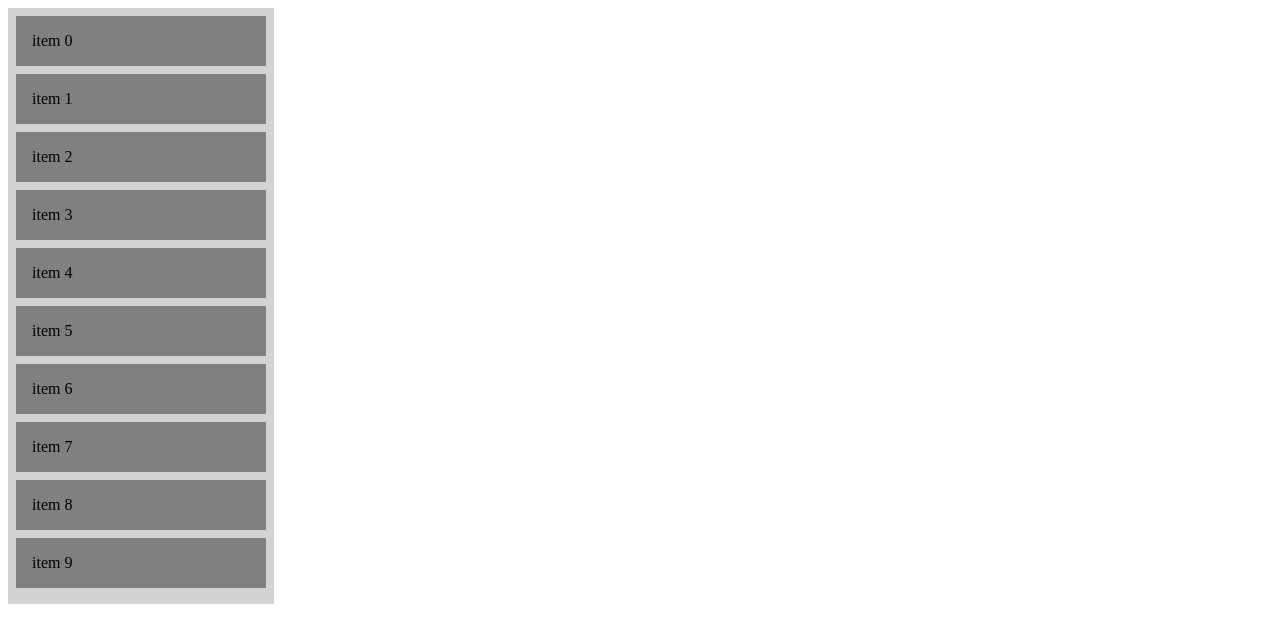
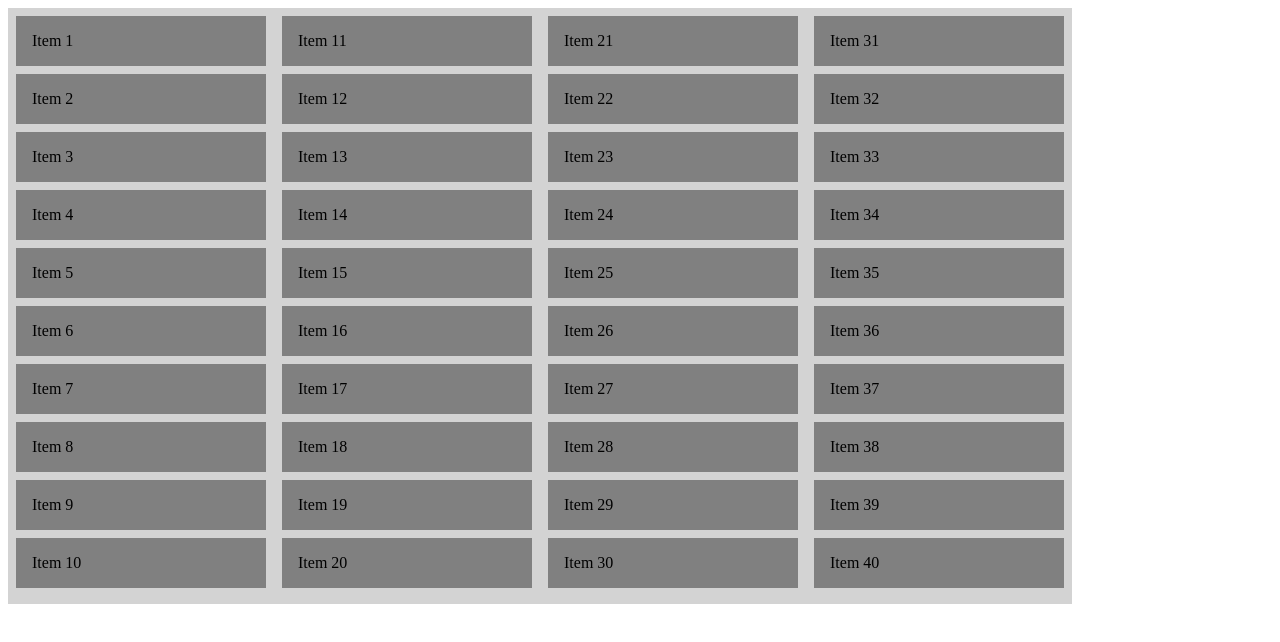
Before and after one commit to DearYuto/dnd, a React app: page / in a window 1280 px wide. Shown: the top 642 px of the page. Built offline with nearby package versions, Linux system fonts and the light colour scheme.

Commit message:
feat: n개 컬럼을 가진 드래그앤드롭 박스 구현

```diff
--- a/src/App.tsx
+++ b/src/App.tsx
@@ -1,76 +1,10 @@
-import { useState, useCallback } from 'react';
-import { DragDropContext, Droppable, Draggable, DropResult } from 'react-beautiful-dnd';
-import { getListStyle } from './styles/getListStyle';
-import { getItemStyle } from './styles/getItemStyle';
-
-type Item = {
-  id: string;
-  content: string;
-};
-
-type Reorder = (list: Item[], startIndex: number, endIndex: number) => Item[];
-type OnDragEnd = (result: DropResult) => void;
+import DragAndDropBoard from './components/DragAndDropBoard';
 
 function App() {
-  const getItems = (count: number): Item[] =>
-    Array.from({ length: count }, (v, k) => k).map((k) => ({
-      id: `item-${k}`,
-      content: `item ${k}`,
-    }));
-
-  const [items, setItems] = useState<Item[]>(getItems(10));
-
-  const reorder: Reorder = (list, startIndex, endIndex) => {
-    const result = Array.from(list);
-    const [removed] = result.splice(startIndex, 1);
-    result.splice(endIndex, 0, removed);
-    return result;
-  };
-
-  const onDragEnd: OnDragEnd = useCallback(
-    (result) => {
-      if (!result.destination) {
-        return;
-      }
-
-      const newItems = reorder(items, result.source.index, result.destination.index);
-
-      setItems(newItems);
-    },
-    [items]
-  );
-
   return (
-    <DragDropContext onDragEnd={onDragEnd}>
-      <Droppable droppableId="droppable">
-        {(provided, snapshot) => (
-          <div
-            {...provided.droppableProps}
-            ref={provided.innerRef}
-            style={getListStyle(snapshot.isDraggingOver)}
-          >
-            {items.map((item, index) => (
-              <Draggable key={item.id} draggableId={item.id} index={index}>
-                {(provided, snapshot) => (
-                  <div
-                    ref={provided.innerRef}
-                    {...provided.draggableProps}
-                    {...provided.dragHandleProps}
-                    style={getItemStyle({
-                      draggableStyle: provided.draggableProps.style,
-                      isDragging: snapshot.isDragging,
-                    })}
-                  >
-                    {item.content}
-                  </div>
-                )}
-              </Draggable>
-            ))}
-            {provided.placeholder}
-          </div>
-        )}
-      </Droppable>
-    </DragDropContext>
+    <>
+      <DragAndDropBoard />
+    </>
   );
 }
 
--- /dev/null
+++ b/src/components/DragAndDropBoard.tsx
@@ -0,0 +1,53 @@
+import { DragDropContext, Draggable, Droppable } from 'react-beautiful-dnd';
+
+import { getItemStyle } from '@/styles/getItemStyle';
+import { getListStyle } from '@/styles/getListStyle';
+
+import { useDragAndDrop } from '@/hooks/useDragAndDrop';
+
+const DragAndDropBoard = () => {
+  const { columns, onDragEnd } = useDragAndDrop();
+
+  return (
+    <>
+      <DragDropContext onDragEnd={onDragEnd}>
+        <div style={{ display: 'flex' }}>
+          {columns.map((column, index) => {
+            return (
+              <Droppable key={`col-${index}`} droppableId={`column${index}`}>
+                {(provided, snapshot) => (
+                  <div
+                    {...provided.droppableProps}
+                    ref={provided.innerRef}
+                    style={getListStyle(snapshot.isDraggingOver)}
+                  >
+                    {column.map((item, index) => (
+                      <Draggable key={item.id} draggableId={item.id} index={index}>
+                        {(provided, snapshot) => (
+                          <div
+                            ref={provided.innerRef}
+                            {...provided.draggableProps}
+                            {...provided.dragHandleProps}
+                            style={getItemStyle({
+                              draggableStyle: provided.draggableProps.style,
+                              isDragging: snapshot.isDragging,
+                            })}
+                          >
+                            {item.content}
+                          </div>
+                        )}
+                      </Draggable>
+                    ))}
+                    {provided.placeholder}
+                  </div>
+                )}
+              </Droppable>
+            );
+          })}
+        </div>
+      </DragDropContext>
+    </>
+  );
+};
+
+export default DragAndDropBoard;
--- /dev/null
+++ b/src/hooks/useDragAndDrop.ts
@@ -0,0 +1,51 @@
+import { useState } from 'react';
+import { Column } from '@/types/column';
+import { DropResult } from 'react-beautiful-dnd';
+import { getColumns } from '@/utils/getColumns';
+
+const NUM_COLUMNS = 4;
+const ITEMS_PER_COLUMN = 10;
+
+export const useDragAndDrop = () => {
+  const [columns, setColumns] = useState<Column[]>(
+    getColumns({ itemsPerColumn: ITEMS_PER_COLUMN, numColumns: NUM_COLUMNS })
+  );
+
+  const onDragEnd = (result: DropResult) => {
+    const { source, destination } = result;
+
+    console.log(result);
+
+    if (!destination) {
+      return;
+    }
+
+    const sourceColumnIndex = parseInt(source.droppableId.replace('column', ''), 10);
+    const destinationColumnIndex = parseInt(destination.droppableId.replace('column', ''), 10);
+
+    const newSourceColumn = [...columns[sourceColumnIndex]];
+    const newDestinationColumn = [...columns[destinationColumnIndex]];
+
+    if (sourceColumnIndex === destinationColumnIndex) {
+      const [removed] = newSourceColumn.splice(source.index, 1);
+      newSourceColumn.splice(destination.index, 0, removed);
+
+      const newColumns = Array.from(columns);
+      newColumns[sourceColumnIndex] = newSourceColumn;
+      setColumns(newColumns);
+    } else {
+      const [removed] = newSourceColumn.splice(source.index, 1);
+      newDestinationColumn.splice(destination.index, 0, removed);
+
+      const newColumns = Array.from(columns);
+      newColumns[sourceColumnIndex] = newSourceColumn;
+      newColumns[destinationColumnIndex] = newDestinationColumn;
+      setColumns(newColumns);
+    }
+  };
+
+  return {
+    columns,
+    onDragEnd,
+  };
+};
```
